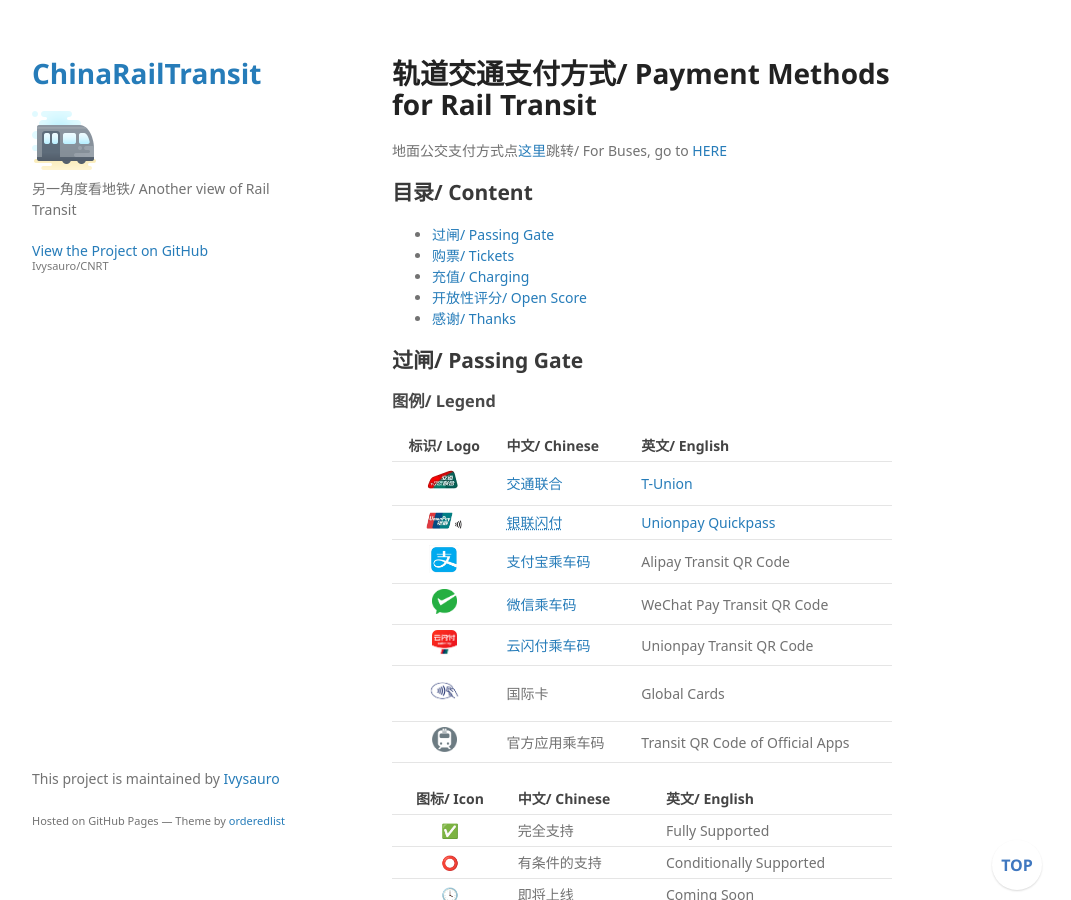
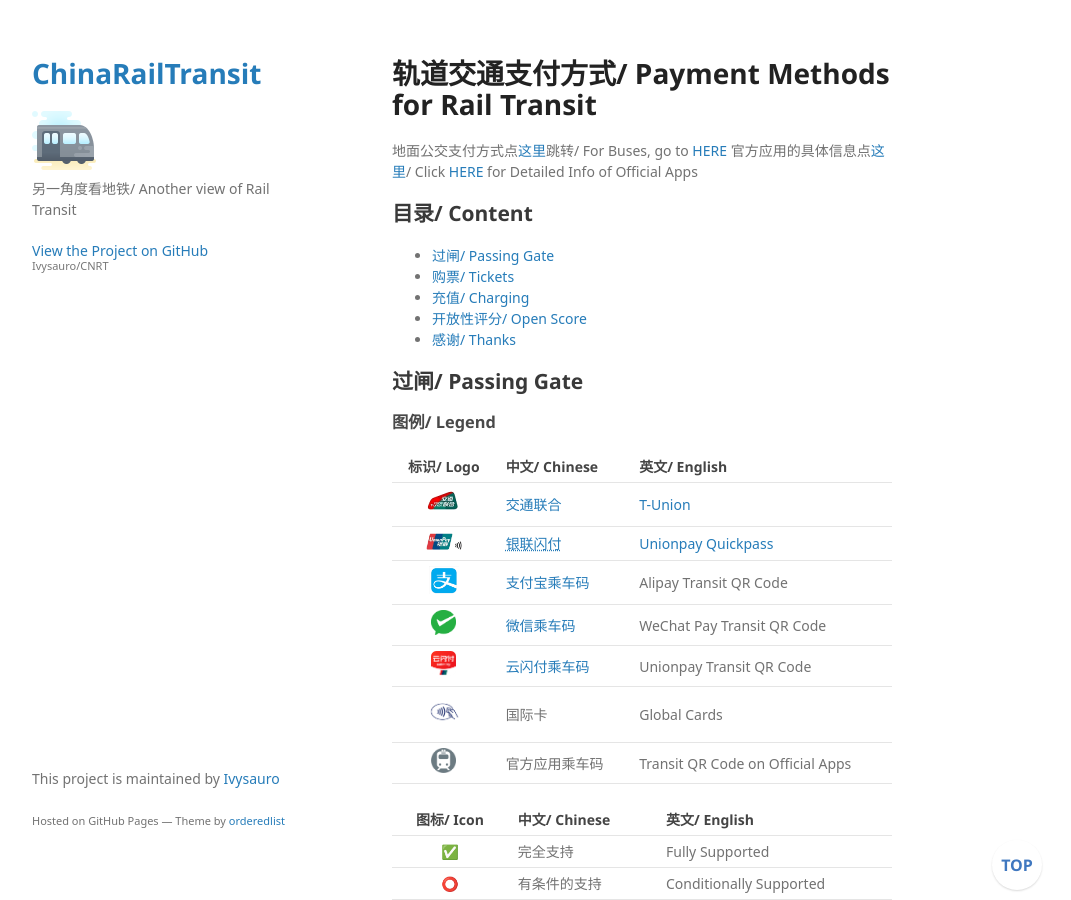
Before and after one commit to Ivysauro/CNRT, a Jekyll site: the page built from data/Pay.md, in a window 1280 px wide and 900 px high. Shown: the whole window, without its empty margins (178-1249 px from the left). Built offline with Jekyll 4.4.1, drawn with Linux system fonts in a browser that asks for light colours; some web fonts are replaced; our own code applies the rules of GitHub Pages for plain Markdown files; a script that is not in the unit is left out.

Commit message:
🍉修复内部链接

```diff
--- a/data/Pay.md
+++ b/data/Pay.md
@@ -1,6 +1,7 @@
 # 轨道交通支付方式/ Payment Methods for Rail Transit
 
-地面公交支付方式点[这里](https://ivysauro.github.io/CNRT/data/Bus%20Pay)跳转/ For Buses, go to [HERE](https://ivysauro.github.io/CNRT/data/Bus%20Pay)
+地面公交支付方式点[这里](https://ivysauro.github.io/CNRT/data/BusPay)跳转/ For Buses, go to [HERE](https://ivysauro.github.io/CNRT/data/BusPay)
+官方应用的具体信息点[这里](https://ivysauro.github.io/CNRT/data/GeOp#App)/ Click [HERE](https://ivysauro.github.io/CNRT/data/GeOp#App) for Detailed Info of Official Apps
 
 ## 目录/ Content
 - [过闸/ Passing Gate](#过闸-passing-gate)
@@ -21,7 +22,7 @@
 | <img src="https://raw.githubusercontent.com/Ivysauro/CNRT/master/images/WeChat Pay.png" width="25" hegiht="25" alt="WeChat Pay Transit QR Code"/> | [微信乘车码](https://zh.wikipedia.org/wiki/%E9%A8%B0%E8%A8%8A%E4%B9%98%E8%BB%8A%E7%A2%BC) | WeChat Pay Transit QR Code |
 | <img src="https://raw.githubusercontent.com/Ivysauro/CNRT/master/images/Unionpay.png" width="25" hegiht="25" alt="Unionpay Transit QR Code"/> | [云闪付乘车码](https://zh.wikipedia.org/wiki/%E9%A8%B0%E8%A8%8A%E4%B9%98%E8%BB%8A%E7%A2%BC#%E7%9B%B8%E9%97%9C%E7%94%A2%E5%93%81) | Unionpay Transit QR Code |
 | <img src="https://raw.githubusercontent.com/Ivysauro/CNRT/master/images/contactless_long.gif" width="40" hegiht="40" alt="Global Cards"/> | 国际卡 | Global Cards |
-| <img src="https://raw.githubusercontent.com/Ivysauro/CNRT/master/images/Rail Transit.png" width="25" hegiht="25" alt="Transit QR Code of Official Apps"/> | 官方应用乘车码 | Transit QR Code of Official Apps |
+| <img src="https://raw.githubusercontent.com/Ivysauro/CNRT/master/images/Rail Transit.png" width="25" hegiht="25" alt="Transit QR Code of Official Apps"/> | 官方应用乘车码 | Transit QR Code on Official Apps |
 
 *[银联闪付]: 指银联云闪付（联机闪付），不包括电子现金（脱机闪付）
 *[银联二维码]: 指符合银联标准的二维码，可在银联指定的应用内使用（如云闪付、各银行客户端、京东、美团等）
```
